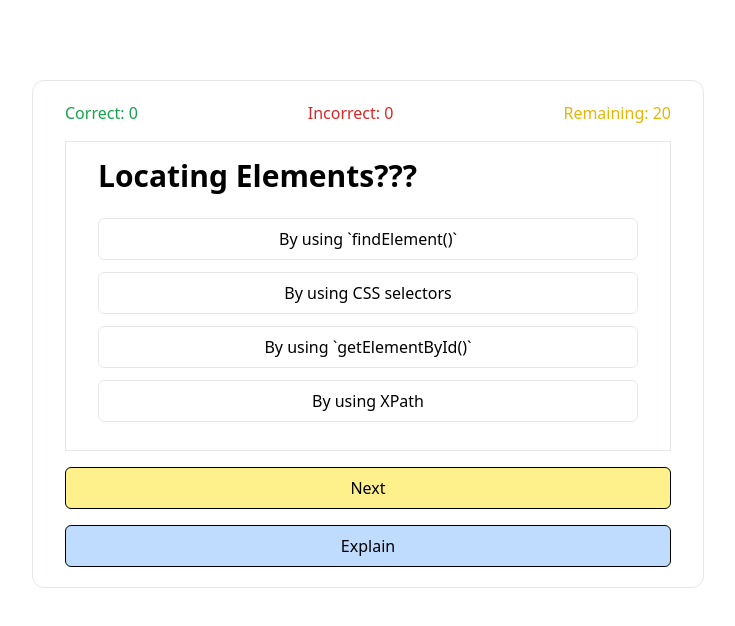
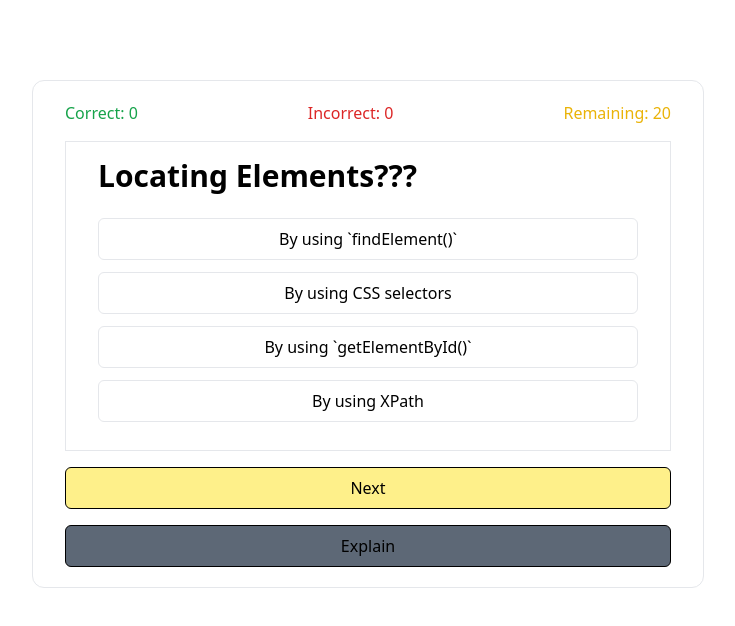
Before and after one commit to armanabbassii/GetBrieff, a React (Vite) app: page / in a window 1280 px wide. Shown: the top 626 px of the page, without its empty margins (272-1007 px from the left). Built offline with nearby package versions, Linux system fonts and the light colour scheme.

Commit message:
create app.css in component and reuse it in questionBox.jsx

```diff
--- /dev/null
+++ b/src/components/app.css
@@ -0,0 +1,13 @@
+
+/* In App.css or index.css */
+.next-button {
+    background-color: #fef08a; /* Tailwind's bg-yellow-200 equivalent */
+    color: #000;
+    margin-top: 1rem;
+  }
+
+  .explain-button {
+    background-color: #5d6876; /* Tailwind's bg-blue-200 equivalent */
+    color: #000;
+    margin-top: 1rem;
+  }
--- a/src/components/questionBox.JSX
+++ b/src/components/questionBox.JSX
@@ -4,6 +4,7 @@ import { playwrightQ } from "../constants/playwright";
 import AnswerBox from "./AnswerBox";
 import QuizContext from "../context/QuizContext";
 import Button from "./button";
+import "./app.css";
 
 function QuestionBox() {
   const [counter, setCounter] = useState(0);
@@ -81,13 +82,13 @@ function QuestionBox() {
         onClick={() => {
           if (counter < 20) setCounter(counter + 1);
         }}
-        className={`bg-yellow-200 text-black flex justify-center mt-4`}
+        className={`next-button text-black flex justify-center mt-4`}
       />
 
       {/* Explain Button */}
       <Button
           label="Explain"
-          className="bg-blue-200 text-black mt-4"
+          className="explain-button text-black mt-4"
       />
     </div>
   );
```
